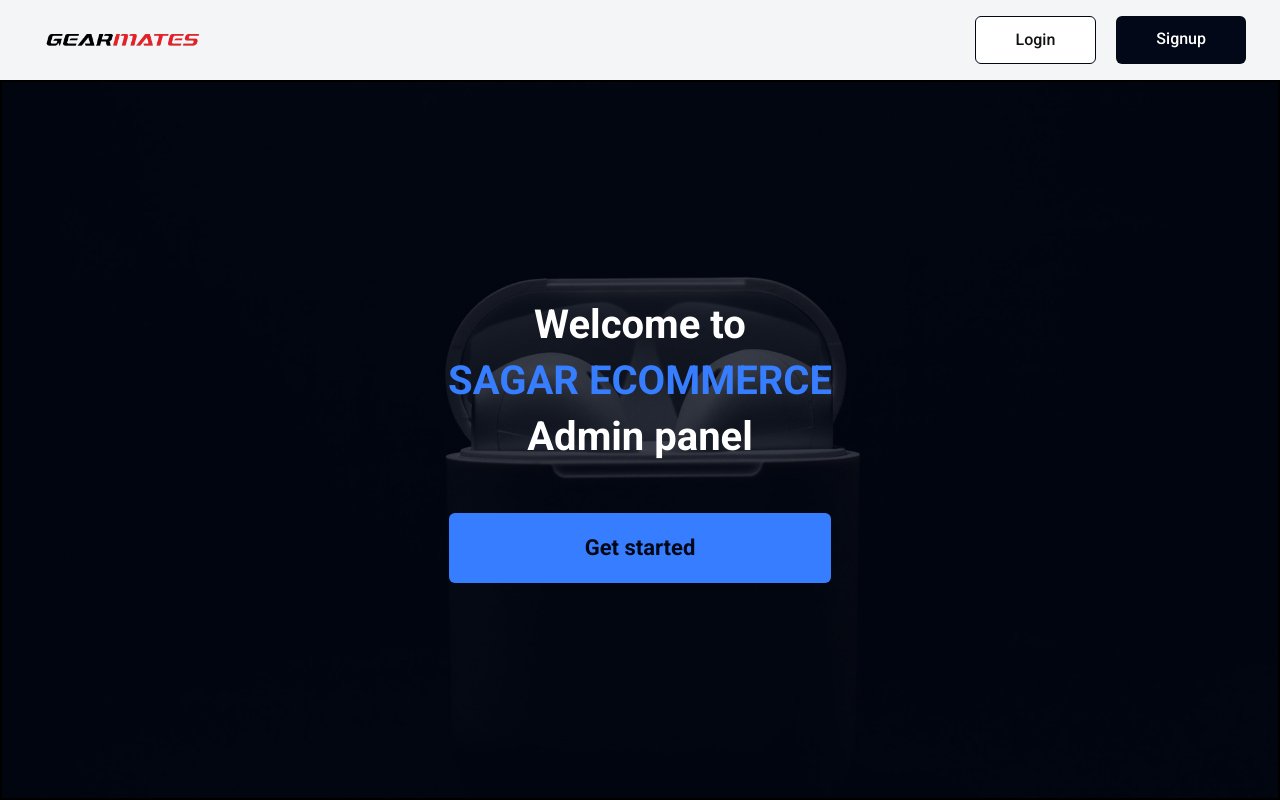
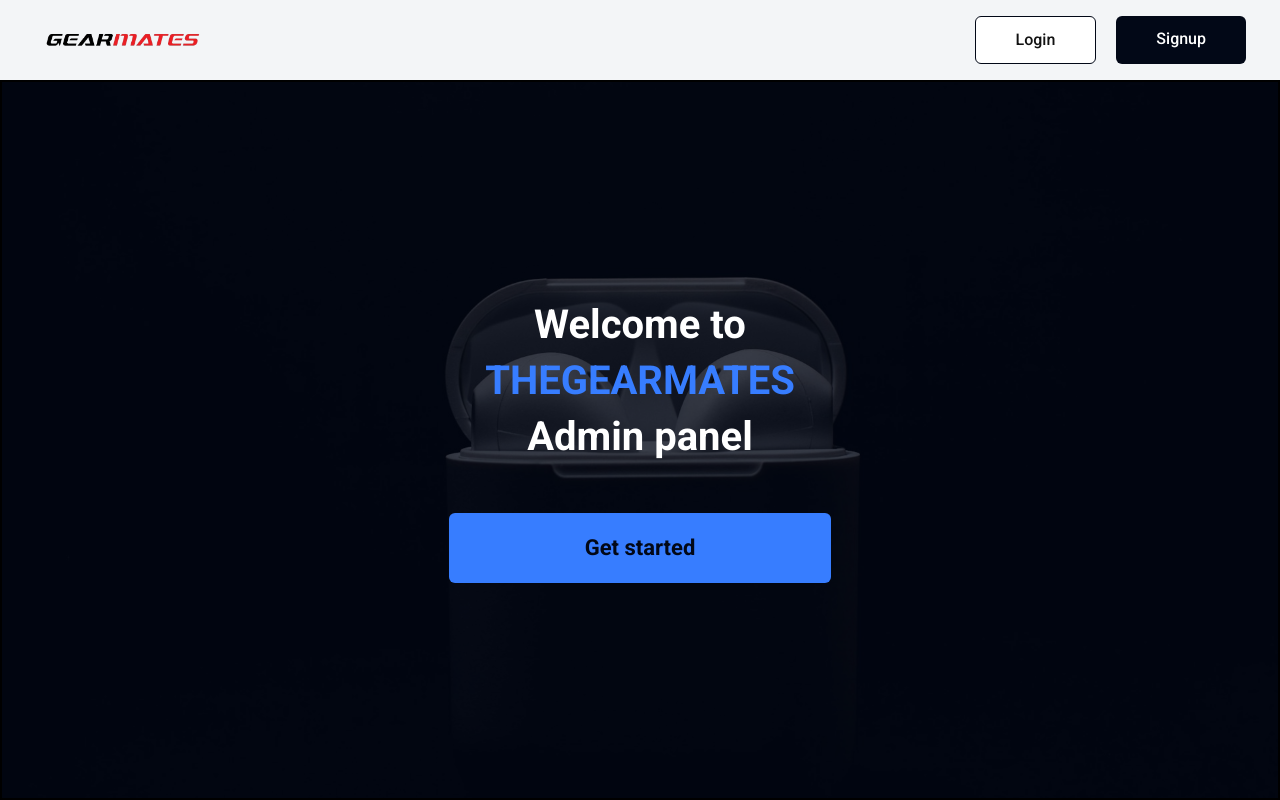
Before and after one commit to jettechnologies/sagar-ecommerce-dashboard, a React (Vite) app: page / in a window 1280 px wide. Built offline with nearby package versions, Linux system fonts and the light colour scheme.

Commit message:
changed the home page text

```diff
--- a/src/pages/Index.tsx
+++ b/src/pages/Index.tsx
@@ -31,7 +31,7 @@ const Index = () => {
           <h2 className="text-size-700 text-white font-bold text-center">
             Welcome to
             <br/>
-              <span className = "text-blue uppercase text-size-[2.75rem]">sagar ecommerce</span>
+              <span className = "text-blue uppercase text-size-[2.75rem]">thegearmates</span>
             <br/>
             Admin panel
           </h2>
```
